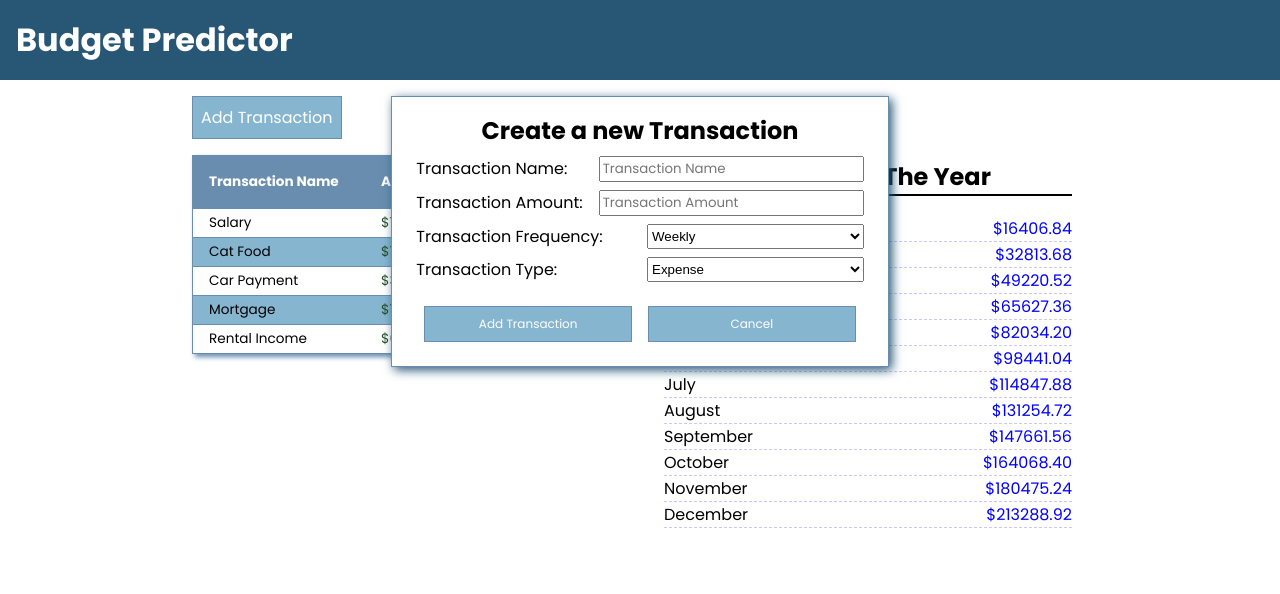
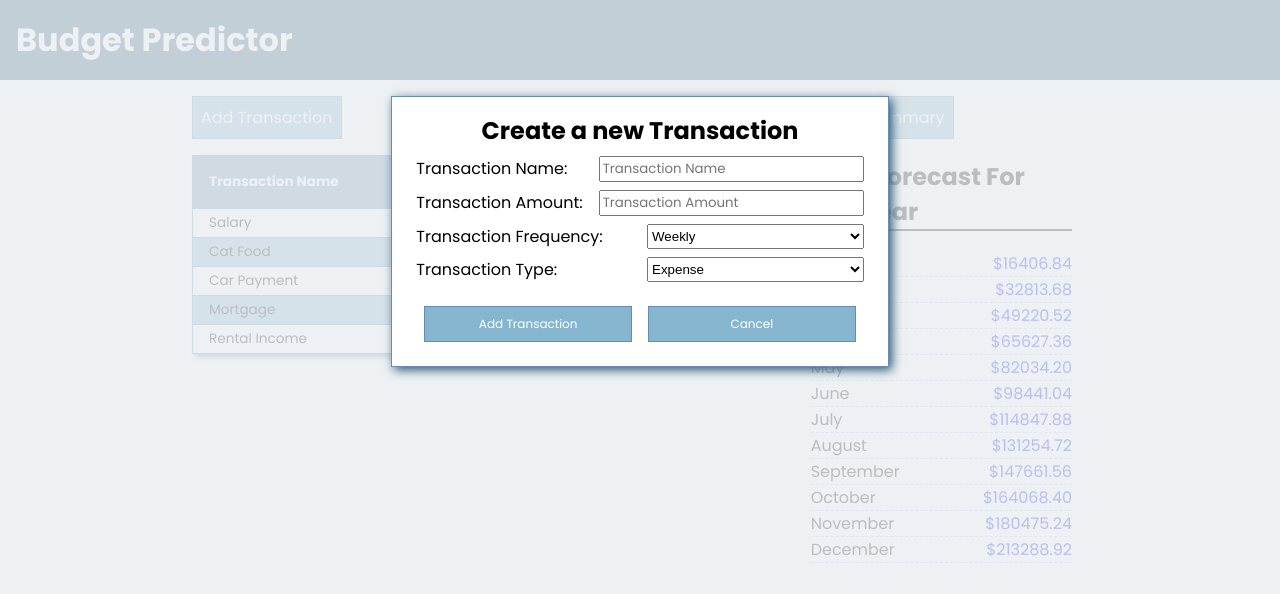
Before and after one commit to tyler-daigle/budget-predictor, a Vue app: page / in a window 1280 px wide. Both pictures are taken after a click on the button "Add Transaction". Shown: the top 594 px of the page. Built offline with nearby package versions, Linux system fonts and the light colour scheme.

Commit message:
Added focus overlay for when dialog is shown

```diff
--- a/package.json
+++ b/package.json
@@ -22,6 +22,7 @@
     "babel-eslint": "^10.1.0",
     "eslint": "^6.7.2",
     "eslint-plugin-vue": "^7.0.0",
+    "gh-pages": "^3.2.0",
     "jest": "^26.6.3"
   },
   "eslintConfig": {
--- a/src/App.vue
+++ b/src/App.vue
@@ -1,5 +1,6 @@
 <template>
   <div>
+    <div v-if="overlayVisible" class="focus-overlay"></div>
     <the-header />
     <main-container>
       <template v-slot:left-side>
@@ -100,6 +101,7 @@ export default {
       transactionList: new TransactionList(),
       dialogVisible: false,
       transactionToEdit: null,
+      overlayVisible: false
     };
   },
   computed: {
@@ -133,15 +135,19 @@ export default {
     // is sent to the AddTransactionDialog so that the form is prepopulated with the information
     // from the already entered transaction. The user can then edit the transaction.
     displayEditTransactionDialog(id) {
-      const transaction = this.transactionList.getTransaction({ id: id });
-      this.transactionToEdit = transaction;
-      this.showDialog();
+      if(!this.dialogVisible) {
+        const transaction = this.transactionList.getTransaction({ id: id });
+        this.transactionToEdit = transaction;
+        this.showDialog();
+      }
     },
     showDialog() {
       this.dialogVisible = true;
+      this.overlayVisible = true;
     },
     closeDialog() {
       this.dialogVisible = false;
+      this.overlayVisible = false;
       this.transactionToEdit = null;
     },
   },
@@ -161,6 +167,17 @@ export default {
   --dark-color: #285675;
 }
 
+.focus-overlay {
+  width: 100%;
+  height: 100%;
+  background-color: #e9eef0;
+  position: absolute;
+  top: 0;
+  left: 0;
+  bottom: 100%;
+  right: 100%;
+  opacity: 0.8;
+}
 body {
   margin: 0;
   box-sizing: border-box;
--- a/src/components/layout/MainContainer.vue
+++ b/src/components/layout/MainContainer.vue
@@ -19,7 +19,7 @@ export default {};
   width: 70%;
   margin: 0 auto;
   display: grid;
-  grid-template-columns: 1fr 1fr;
+  grid-template-columns: 2fr 1fr;
   gap: 1rem;
 }
 
@@ -30,7 +30,7 @@ export default {};
 @media (max-width: 900px) {
   .main-container {
     display: block;
-    width: 100%;
+    width: 90%;
   }
 }
 </style>
```
Also changed, not shown: 1 other file (tests, documents, lock files or other folders).
